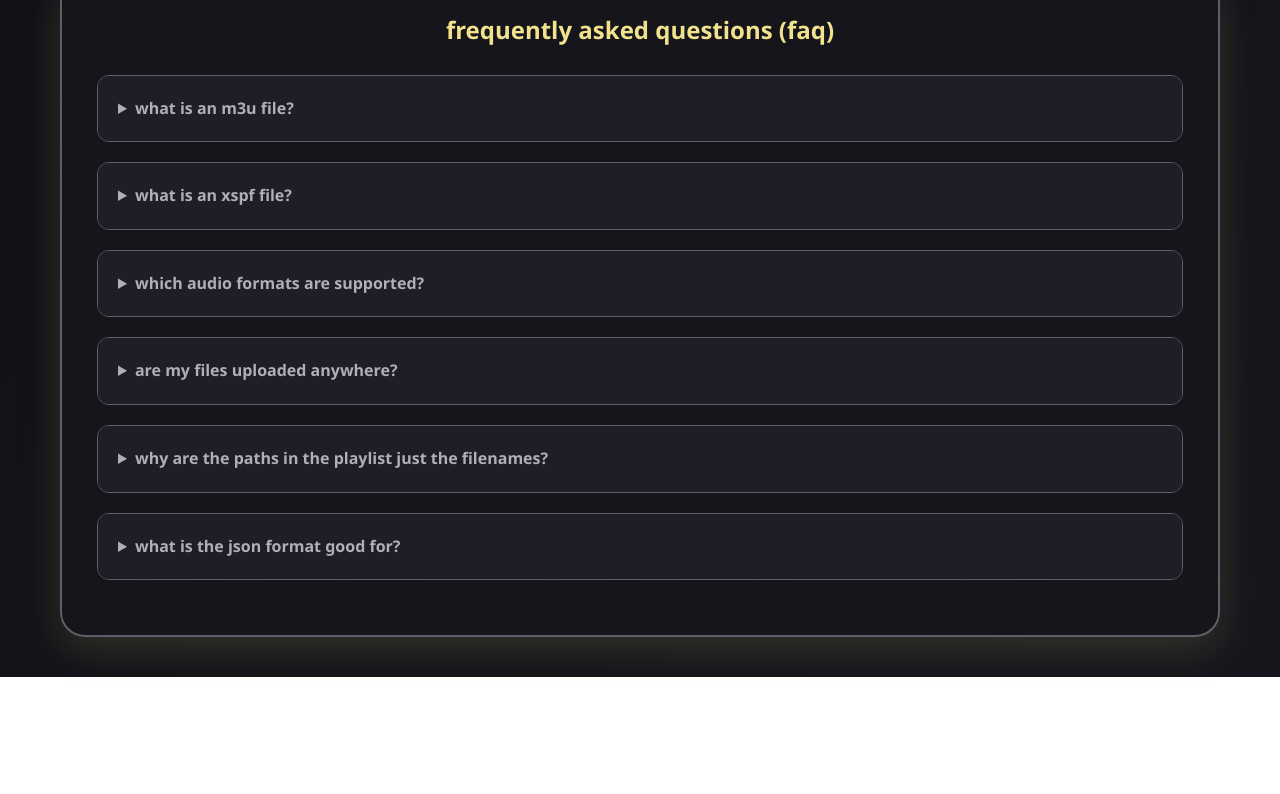
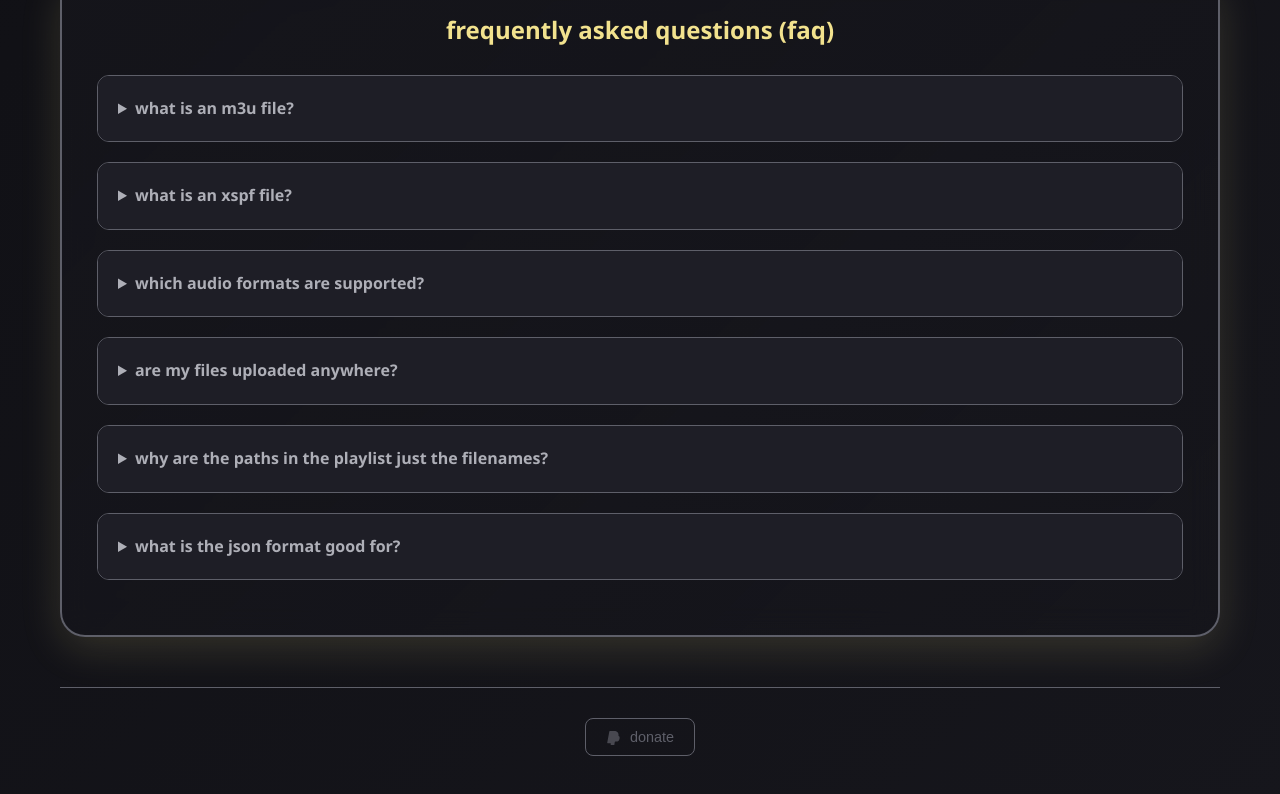
Before and after one commit to KodiniTools/Playlist-Generator, a Vue app: page / in a window 1280 px wide. Shown: the part 1980-2774 px from the top of the page. Before the commit the page ends 2657 px from the top, so only its background shows below. Built offline with nearby package versions, Linux system fonts and the light colour scheme.

Commit message:
Add PayPal donate button to footer
- Create CSS-styled donate button (no external images due to COEP)
- Add PayPal icon as inline SVG
- Add translations for donate button (DE/EN)
- Style button to match theme with subtle hover effects
- Hide footer in print styles

```diff
--- a/src/App.vue
+++ b/src/App.vue
@@ -43,6 +43,18 @@
 
     <ToolsGrid />
     <FAQ />
+
+    <footer class="site-footer">
+      <form action="https://www.paypal.com/donate" method="post" target="_top" class="donate-form">
+        <input type="hidden" name="hosted_button_id" value="8RGLGQ2BFMHU6" />
+        <button type="submit" class="donate-button" :title="t('donate_title')">
+          <svg class="paypal-icon" viewBox="0 0 24 24" width="16" height="16">
+            <path fill="currentColor" d="M7.076 21.337H2.47a.641.641 0 0 1-.633-.74L4.944 3.72a.77.77 0 0 1 .757-.62h6.597c2.179 0 3.893.603 5.091 1.791.602.598 1.014 1.291 1.223 2.063.219.796.264 1.724.13 2.758l-.015.1v.46l.358.205c.302.167.543.361.729.583.306.366.508.815.601 1.333.096.532.086 1.166-.028 1.884-.13.828-.355 1.551-.668 2.147a4.467 4.467 0 0 1-1.081 1.393c-.426.37-.932.653-1.504.84-.559.182-1.192.273-1.882.273H14.1a.947.947 0 0 0-.937.803l-.036.21-.604 3.832-.028.168a.947.947 0 0 1-.936.803H7.076Z"/>
+          </svg>
+          {{ t('donate_button') }}
+        </button>
+      </form>
+    </footer>
   </main>
 </template>
 
--- a/src/assets/main.css
+++ b/src/assets/main.css
@@ -736,11 +736,57 @@ details p {
     }
 }
 
+/* === Footer === */
+.site-footer {
+    margin-top: 50px;
+    padding: 30px 0;
+    text-align: center;
+    border-top: 1px solid var(--border-color);
+}
+
+.donate-form {
+    display: inline-block;
+}
+
+.donate-button {
+    display: inline-flex;
+    align-items: center;
+    gap: 8px;
+    padding: 10px 20px;
+    background: transparent;
+    border: 1px solid var(--border-color);
+    border-radius: 8px;
+    color: var(--muted-color);
+    font-size: 0.9rem;
+    cursor: pointer;
+    transition: all 0.3s ease;
+}
+
+.donate-button:hover {
+    border-color: var(--accent-color);
+    color: var(--accent-color);
+    background: rgba(242, 226, 142, 0.05);
+}
+
+.light-theme .donate-button:hover {
+    background: rgba(162, 134, 128, 0.05);
+}
+
+.paypal-icon {
+    opacity: 0.7;
+    transition: opacity 0.3s ease;
+}
+
+.donate-button:hover .paypal-icon {
+    opacity: 1;
+}
+
 /* === Print Styles === */
 @media print {
     .page-controls,
     .generate-button,
-    .tools-grid-section {
+    .tools-grid-section,
+    .site-footer {
         display: none;
     }
 
--- a/src/composables/useTranslation.js
+++ b/src/composables/useTranslation.js
@@ -50,7 +50,9 @@ const translations = {
     tool2_desc: "Passen Sie den Klang Ihrer Musik präzise an. Dieser 10-Band-Grafik-Equalizer ermöglicht es Ihnen, Frequenzen für das perfekte Hörerlebnis zu formen.",
     tool3_title: "Audio-Konverter",
     tool3_desc: "Konvertieren Sie Ihre Audiodateien schnell und einfach zwischen Formaten wie MP3, WAV und FLAC direkt in Ihrem Browser – ohne Uploads.",
-    tool_button: "Ausprobieren"
+    tool_button: "Ausprobieren",
+    donate_button: "spenden",
+    donate_title: "Mit PayPal spenden"
   },
   en: {
     meta_title: "Audio Playlist Generator - Create M3U, XSPF & JSON Playlists",
@@ -101,7 +103,9 @@ const translations = {
     tool2_desc: "Precisely adjust your music's sound. This 10-band graphic equalizer allows you to shape frequencies for the perfect listening experience.",
     tool3_title: "Audio Converter",
     tool3_desc: "Quickly and easily convert your audio files between formats like MP3, WAV, and FLAC directly in your browser—no uploads required.",
-    tool_button: "Try It Out"
+    tool_button: "Try It Out",
+    donate_button: "donate",
+    donate_title: "Donate with PayPal"
   }
 }
 
```
